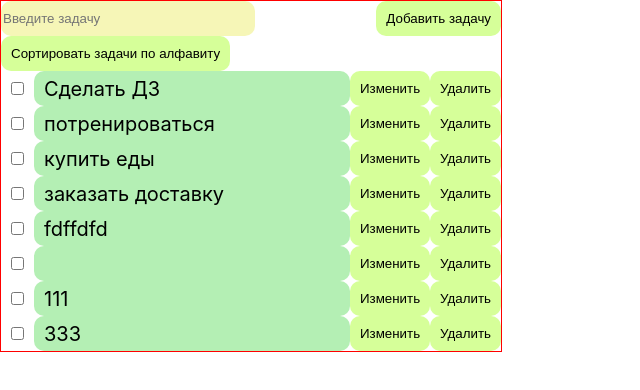
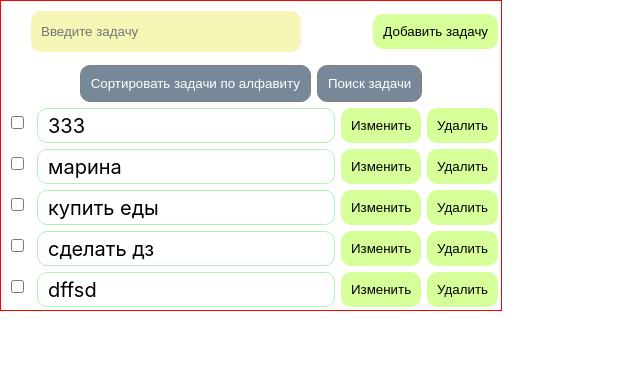
Before and after one commit to MarinaMalyanova/TODO-list, a React (Create React App) app: page / in a window 1280 px wide. Shown: the top 390 px of the page, without its empty margins (0-640 px from the left). Built offline with nearby package versions, Linux system fonts and the light colour scheme; data requests are answered from the project's data file.

Commit message:
for check

```diff
--- a/src/App.js
+++ b/src/App.js
@@ -8,11 +8,10 @@ function App() {
 	const [isUpdating, setIsUpdating] = useState(false);
 	const [isDeleting, setIsDeleting] = useState(false);
 	const [value, setValue] = useState('');
-	const [updateTodoListFlag, setUpdateTodoListFlag] = useState(false);
 	const [isSorting, setIsSorting] = useState(false);
+	const [isSearching, setIsSearching] = useState(false);
 	const [isSorted, setIsSorted] = useState(false);
-
-	const updateTodoList = () => setUpdateTodoListFlag(!updateTodoListFlag);
+	const [isSearch, setIsSearch] = useState(false);
 
 	useEffect(() => {
 		setIsLoading(true);
@@ -21,13 +20,9 @@ function App() {
 			.then((rawResponse) => rawResponse.json())
 			.then((loadedTodos) => {
 				setTodos(loadedTodos);
-				if (isSorted === true) {
-					setTodos(sortTasks);
-					console.log(todos);
-				}
 			})
 			.finally(() => setIsLoading(false));
-	}, [updateTodoListFlag]);
+	}, []);
 
 	const onChange = ({ target }) => {
 		setValue(target.value);
@@ -53,9 +48,13 @@ function App() {
 			.then((rawResponce) => rawResponce.json())
 			.then((responce) => {
 				console.log('Задача добавлена. Ответ сервера:', responce);
-				updateTodoList();
+				const newArray = todos.push(responce);
+				console.log(newArray);
 			})
-			.finally(() => setIsCreating(false));
+			.finally(() => {
+				setIsSearch(false);
+				setIsCreating(false);
+			});
 		console.log(todos);
 	};
 
@@ -74,9 +73,19 @@ function App() {
 			.then((rawResponce) => rawResponce.json())
 			.then((responce) => {
 				console.log('Задача обновлена. Ответ сервера:', responce);
-				updateTodoList();
+				setTodos(
+					todos.map((todo) => {
+						if (todo.id === id) {
+							todo.text = value;
+						}
+						return todo;
+					}),
+				);
 			})
-			.finally(() => setIsUpdating(false));
+			.finally(() => {
+				setIsSearch(false);
+				setIsUpdating(false);
+			});
 	};
 	const requestDeleteTask = (event) => {
 		const id = event.target.id;
@@ -88,9 +97,12 @@ function App() {
 			.then((rawResponce) => rawResponce.json())
 			.then((responce) => {
 				console.log('Задача удалена. Ответ сервера:', responce);
-				updateTodoList();
+				setTodos(todos.filter((todo) => todo.id !== id));
 			})
-			.finally(() => setIsDeleting(false));
+			.finally(() => {
+				setIsSearch(false);
+				setIsDeleting(false);
+			});
 	};
 
 	const sortTasks = () => {
@@ -100,13 +112,39 @@ function App() {
 			.then((sortArray) => {
 				console.log('Задачи отсортированы. Ответ сервера:', sortArray);
 				setIsSorted(true);
-				// updateTodoList();
 				setTodos(sortArray);
 			})
 			.finally(() => {
 				setIsSorting(false);
-				// setIsSorted(false);
+				setIsSearch(false);
 			});
+	};
+	const searchTask = () => {
+		setIsSearching(true);
+		fetch(`http://localhost:3004/todoList?q=${value}`)
+			.then((rawResponce) => rawResponce.json())
+			.then((responce) => {
+				console.log('Задача найдена. Ответ сервера:', responce);
+				responce.map((searchTodo) => {
+					const searchTodoId = searchTodo.id;
+					console.log(searchTodoId);
+					const searchTodoIndex = todos.findIndex(
+						(todo) => todo.id === searchTodoId,
+					);
+					console.log(searchTodoIndex);
+					// if (searchTodoIndex >= 0) {
+					todos.forEach((todo) => {
+						if (searchTodoIndex >= 0) {
+							console.log(todo.id === searchTodoId);
+							console.log('isSearch', isSearch);
+							setIsSearch(true);
+
+							return todo.id === searchTodoId;
+						}
+					});
+				});
+			})
+			.finally(() => setIsSearching(false));
 	};
 
 	return (
@@ -124,17 +162,24 @@ function App() {
 					Добавить задачу
 				</button>
 			</form>
-			<button disabled={isSorting} onClick={sortTasks}>
-				Сортировать задачи по алфавиту
-			</button>
+			<div className={styles.buttons}>
+				<button disabled={isSorting} onClick={sortTasks}>
+					Сортировать задачи по алфавиту
+				</button>
+				<button disabled={isSearching} onClick={searchTask}>
+					Поиск задачи
+				</button>
+			</div>
+
 			{isLoading ? (
 				<div className={styles.loader}></div>
 			) : (
 				todos.map(({ id, text }) => (
 					<div className={styles.list} key={id}>
 						<input type="checkbox" className={styles.checkbox}></input>
-						{/* <span className={styles.id}>{id}</span>{' '} */}
-						<span className={styles.todo}>{text}</span>
+						<span className={isSearch ? styles.searchTask : styles.todo}>
+							{text}
+						</span>
 						<button id={id} disabled={isUpdating} onClick={requestUpdateTask}>
 							Изменить
 						</button>
--- a/src/app.module.css
+++ b/src/app.module.css
@@ -6,6 +6,7 @@
 .todoForm {
 	display: flex;
 	justify-content: space-between;
+	margin: 10px 0;
 }
 .loader {
 	position: fixed;
@@ -38,7 +39,8 @@
 	margin: 3px;
 }
 .todo {
-	background: rgb(180, 239, 180);
+	border: 1px solid rgb(180, 239, 180);
+	margin: 3px;
 	width: 100%;
 	padding: 0 10px;
 	border-radius: 10px;
@@ -54,6 +56,8 @@
 	background: rgb(246, 246, 183);
 	border-radius: 10px;
 	color: grey;
+	margin: 0 30px;
+	padding: 0 10px;
 }
 .checkbox {
 	margin: 10px;
@@ -67,9 +71,35 @@ button {
 	border: none;
 	border-radius: 10px;
 	background: rgb(214, 255, 153);
+	margin: 3px;
+}
+button:hover {
+	background: rgb(181, 216, 129);
+}
+.buttons {
+	display: flex;
+	align-items: center;
+	justify-content: center;
+}
+.buttons button {
+	background: lightslategray;
+	border: 1px solid grey;
+	color: white;
 }
 .list {
 	display: flex;
 	width: 100%;
 	justify-content: space-between;
 }
+.searchTask {
+	border: 1px solid red;
+	margin: 3px;
+	width: 100%;
+	padding: 0 10px;
+	border-radius: 10px;
+	justify-content: start;
+	align-items: center;
+	font-size: 20px;
+	display: flex;
+	flex-wrap: wrap;
+}
--- a/src/db.json
+++ b/src/db.json
@@ -1,44 +1,29 @@
 {
   "todoList": [
     {
-      "text": "Сделать ДЗ",
+      "text": "333",
       "complete": false,
-      "id": "001"
+      "id": "1mZpLlt"
     },
     {
-      "text": "потренироваться",
+      "text": "марина",
       "complete": false,
-      "id": "002"
+      "id": "iXkSGcA"
     },
     {
       "text": "купить еды",
       "complete": false,
-      "id": "wSrL8IY"
+      "id": "pLk04px"
     },
     {
-      "text": "заказать доставку",
+      "text": "сделать дз",
       "complete": false,
-      "id": "0jgghNz"
+      "id": "Pir1HbE"
     },
     {
-      "text": "fdffdfd",
+      "text": "dffsd",
       "complete": false,
-      "id": "ZPAtdJB"
-    },
-    {
-      "text": "",
-      "complete": false,
-      "id": "7iuvDVd"
-    },
-    {
-      "text": "111",
-      "complete": false,
-      "id": "oPphn4b"
-    },
-    {
-      "text": "333",
-      "complete": false,
-      "id": "vUkbC4D"
+      "id": "nTNL1fm"
     }
   ]
 }
```
